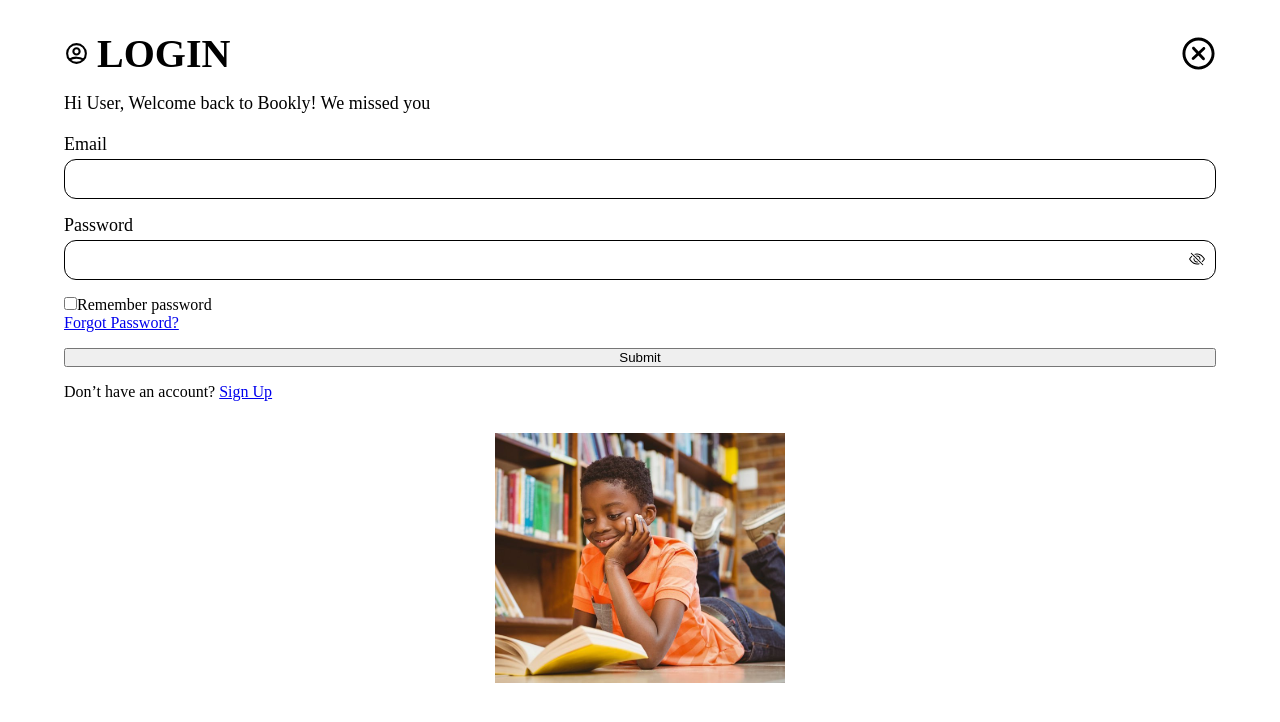
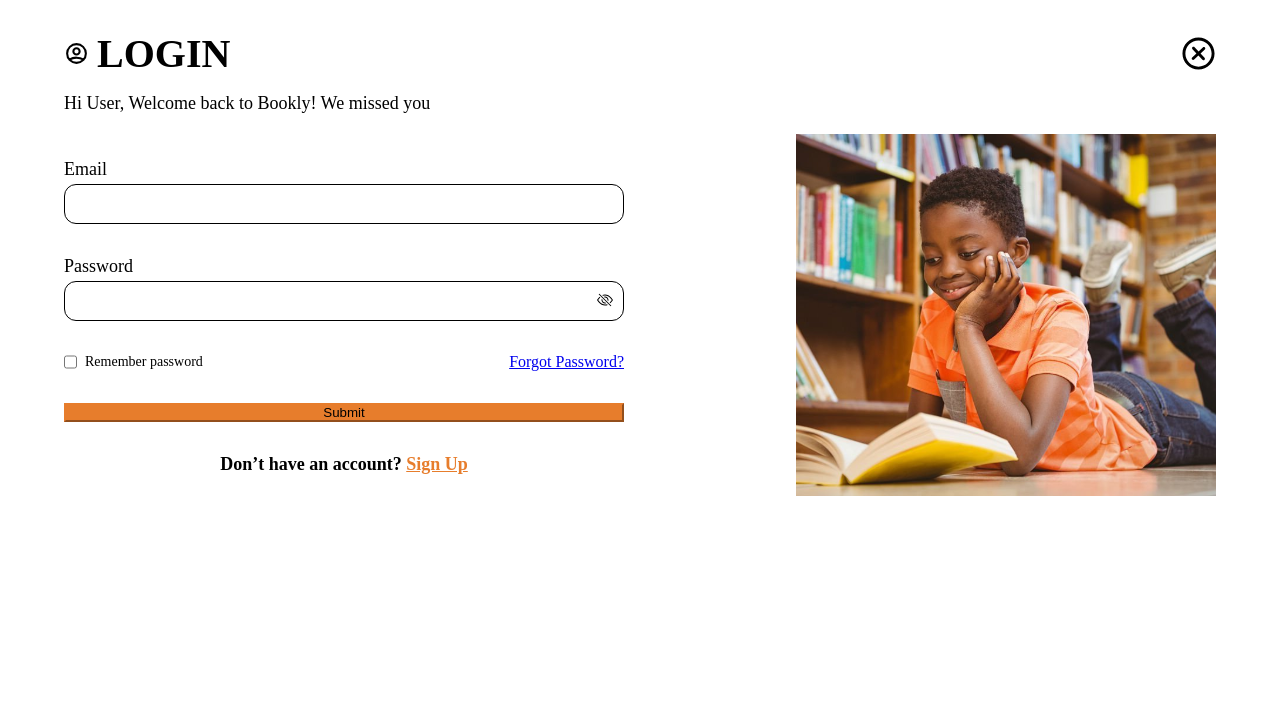
Before and after one commit to gift56/Bookly2.0, a React (Create React App) app: page / in a window 1280 px wide. Shown: the top 722 px of the page. Built offline with nearby package versions, Linux system fonts and the light colour scheme; the HTML template or start-up script is replaced by a standard one.

Commit message:
done with desktop

```diff
--- a/src/sass/form.scss
+++ b/src/sass/form.scss
@@ -49,6 +49,9 @@
         justify-content: center;
         align-items: center;
         margin-top: 20px;
+        @media screen and (min-width: 918px) {
+            flex-direction: row;
+        }
         .leftSide {
             width: 100%;
             display: flex;
@@ -59,6 +62,11 @@
                 flex-direction: column;
                 gap: 1rem;
                 width: 100%;
+                @media screen and (min-width: 1200px) {
+                    gap: 2rem;
+                    width: 80%;
+                    max-width: 80%;
+                }
                 .formControl {
                     display: flex;
                     flex-direction: column;
@@ -84,11 +92,40 @@
                         top: 36px;
                     }
                 }
+                .rememeberArea {
+                    display: flex;
+                    justify-content: space-between;
+                    align-items: center;
+                    .remaind {
+                        display: flex;
+                        gap: 0.5rem;
+                        label {
+                            font-size: 14px;
+                            font-weight: 400;
+                        }
+                    }
+                }
+                .submit {
+                    background-color: #e77d2c;
+                    border-color: #e77d2c;
+                    width: 100%;
+                }
+                p {
+                    font-size: 18px;
+                    text-align: center;
+                    font-weight: 600;
+                    a {
+                        color: #e77d2c;
+                    }
+                }
             }
         }
 
         .rightSide {
-            width: 290px;
+            width: 100%;
+            @media screen and (min-width: 1200px) {
+                width: 60%;
+            }
             img {
                 width: 100%;
             }
```
